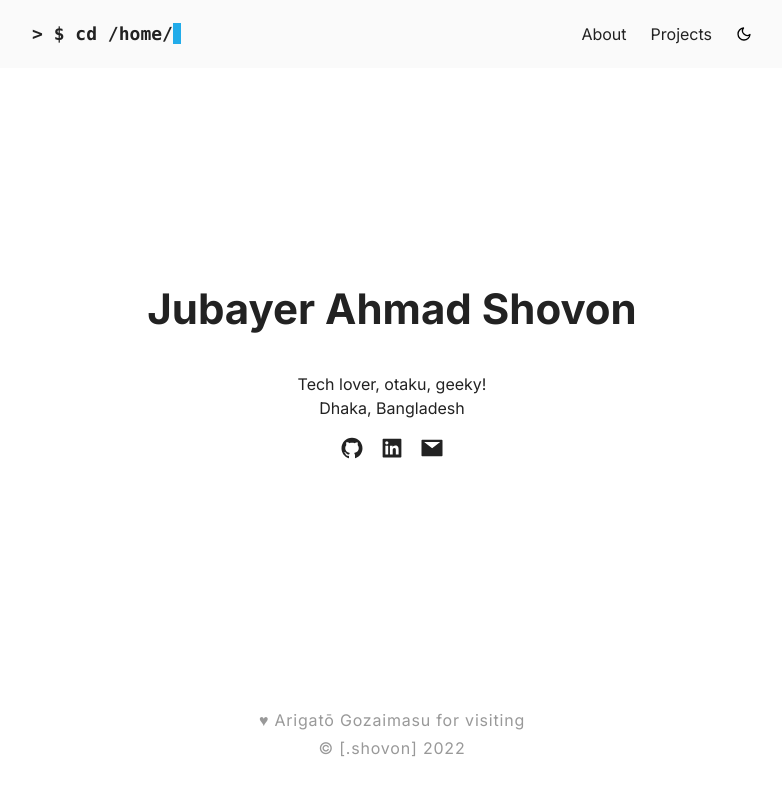
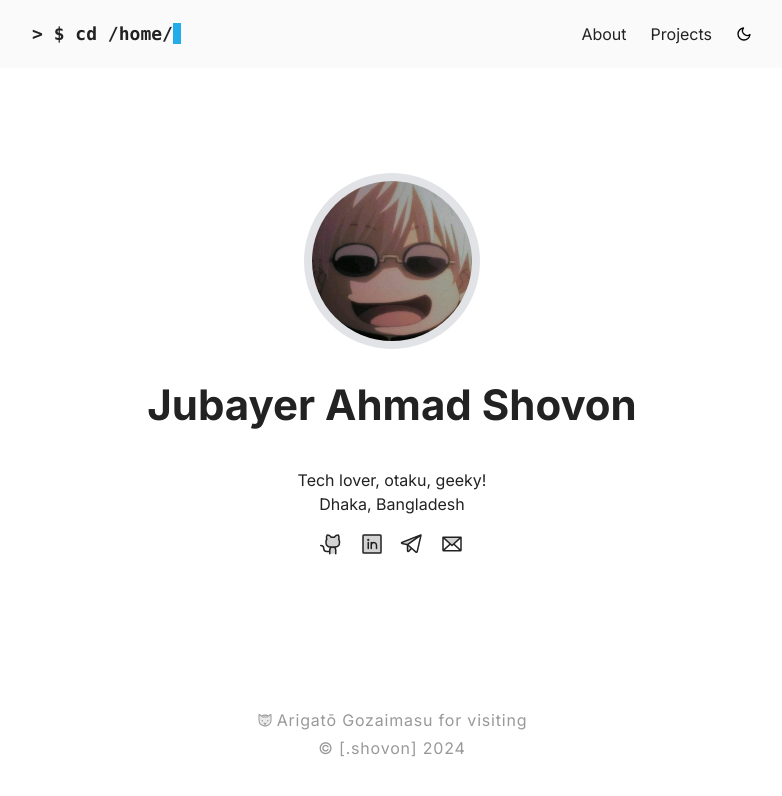
Before and after one commit to ajshovon/portfolio-nextjs, a Next.js app: page / in a window 1280 px wide. Shown: the top 796 px of the page, without its empty margins (248-1030 px from the left). Built offline with nearby package versions, Linux system fonts and the light colour scheme.

Commit message:
update icons, packages
Signed-off-by: Jubayer <jubayeras382@outlook.com>

```diff
--- a/app/about/page.tsx
+++ b/app/about/page.tsx
@@ -1,10 +1,9 @@
-import WelcomeImage from "@/public/assets/images/welcome.gif";
-import type { Metadata } from "next";
-import Image from "next/image";
-import React from "react";
+import type { Metadata } from 'next';
+import Image from 'next/image';
+import React from 'react';
 export const metadata: Metadata = {
-  title: "About :: [.shovon]",
-  description: "Personal Portfolio || [.shovon]",
+  title: 'About :: [.shovon]',
+  description: 'Personal Portfolio || [.shovon]',
 };
 
 const AboutPage: React.FC = () => {
@@ -14,7 +13,7 @@ const AboutPage: React.FC = () => {
         <div>
           <h1 className="font-bold md:text-[42px] text-[32px]">About</h1>
           <div className="flex justify-center my-5">
-            <Image src={WelcomeImage} width={500} height={500} alt="Welcome" className="rounded-md" />
+            <Image unoptimized src="/assets/images/welcome.gif" width={500} height={500} alt="Welcome" className="rounded-md" />
           </div>
           <p className="mb-2">Hello there,</p>
           <p>Myself Jubayer Ahmad Shovon, a 22 year old tech enthusiast from Bangladesh. Exploring interesting techs and learning along the way having some fun!</p>
--- a/app/layout.tsx
+++ b/app/layout.tsx
@@ -22,7 +22,6 @@ export default function RootLayout({
         <SiteThemeProvider>
           <Header />
           <main className="flex flex-col flex-auto items-center justify-center m-0">{children}</main>
-
           <Footer />
         </SiteThemeProvider>
       </body>
--- a/app/page.tsx
+++ b/app/page.tsx
@@ -1,5 +1,6 @@
 import type { Metadata } from 'next';
-import { AiFillGithub, AiFillLinkedin, AiFillMail } from 'react-icons/ai';
+import Image from 'next/image';
+import { PiEnvelopeDuotone, PiGithubLogoDuotone, PiLinkedinLogoDuotone, PiTelegramLogoDuotone } from 'react-icons/pi';
 
 export const metadata: Metadata = {
   title: '[.shovon]',
@@ -9,21 +10,27 @@ export const metadata: Metadata = {
 export default function Home() {
   return (
     <main className="h-full w-full flex flex-col gap-8 justify-center items-center dark:text-[#a9a9b3] text-[#222222]">
-      <h1 className="font-bold md:text-[42px] text-[32px]">Jubayer Ahmad Shovon</h1>
+        <Image src="/assets/images/61104583.jpg" alt="avatar" width={160} height={160} className="rounded-full ring-8 ring-opacity-30 ring-gray-400" />
+
+      <h1 className="font-bold md:text-[42px] text-[32px] text-center">Jubayer Ahmad Shovon</h1>
       <div className="text-center">
         <p>Tech lover, otaku, geeky!</p>
         <p>Dhaka, Bangladesh</p>
         <div className="flex items-center justify-center gap-4 text-2xl mt-4">
           <a className="text" href="https://redirect.shovon.me/github" target="_blank" title="GitHub" rel="noopener">
-            <AiFillGithub />
+            <PiGithubLogoDuotone />
           </a>
           <a href="https://redirect.shovon.me/linkedin" target="_blank" title="LinkedIn" rel="noopener">
-            <AiFillLinkedin />
+            <PiLinkedinLogoDuotone />
+          </a>
+          <a href="https://redirect.shovon.me/telegram" target="_blank" title="Telegram" rel="noopener">
+            <PiTelegramLogoDuotone />
           </a>
           <a href="mailto:mail@shovon.me" target="_blank" title="Email" rel="noopener">
-            <AiFillMail />
+            <PiEnvelopeDuotone />
           </a>
         </div>
+
       </div>
     </main>
   );
--- a/components/ui/Footer.tsx
+++ b/components/ui/Footer.tsx
@@ -1,8 +1,10 @@
+import { PiCatDuotone } from 'react-icons/pi';
+
 const Footer = () => {
     return (
         <div className="flex flex-col justify-center items-center gap-1 py-[40px]">
-            <div className="text-[#999] tracking-wider">&#9829; Arigatō Gozaimasu for visiting</div>
-            <div className="text-[#999] tracking-wider">© [.shovon] 2022</div>
+            <div className="flex sm:items-center items-start gap-1 text-[#999] tracking-wider text-center"><PiCatDuotone className='sm:mt-0 mt-1'/> Arigatō Gozaimasu for visiting</div>
+            <div className="text-[#999] tracking-wider text-center">© [.shovon] 2024</div>
         </div>
     );
 }
```
Also changed, not shown: package.json (+6 -6 lines), public/assets/images/61104583.jpg (added), 1 other file (tests, documents, lock files or other folders).
